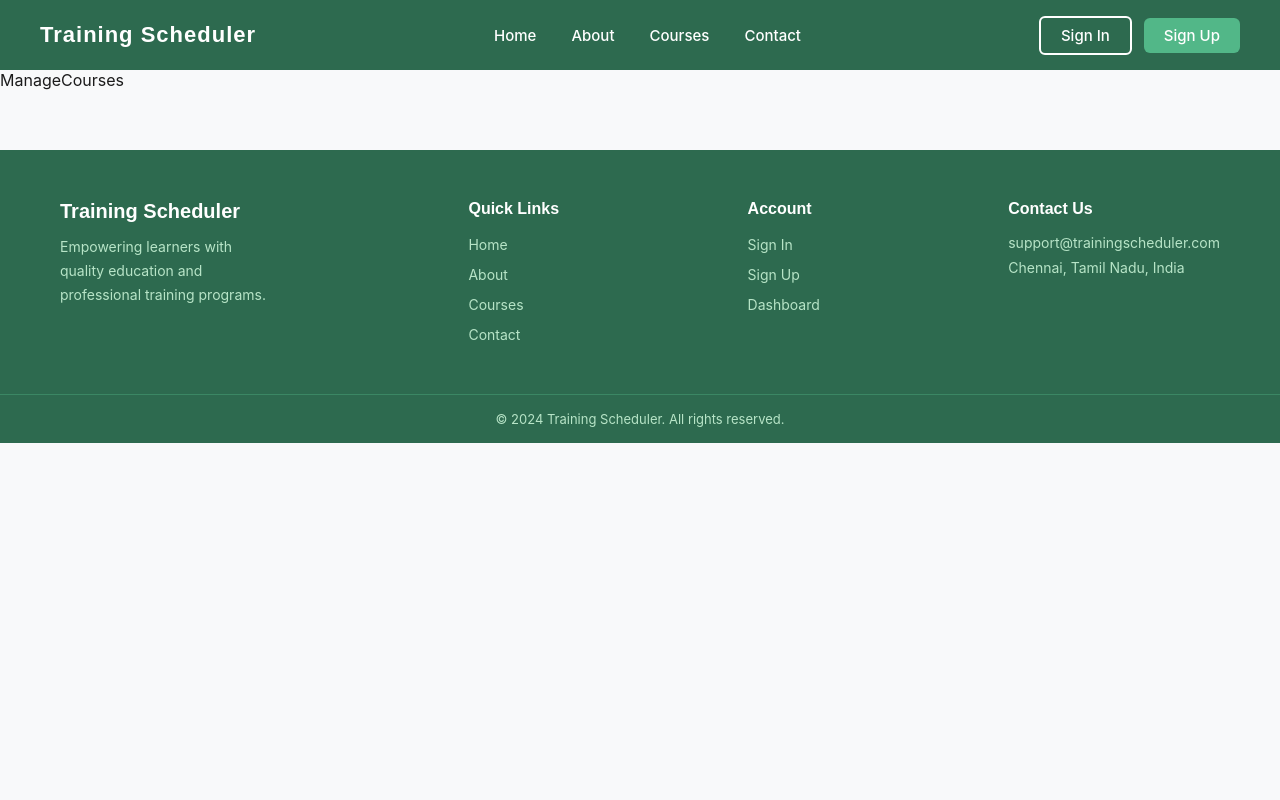
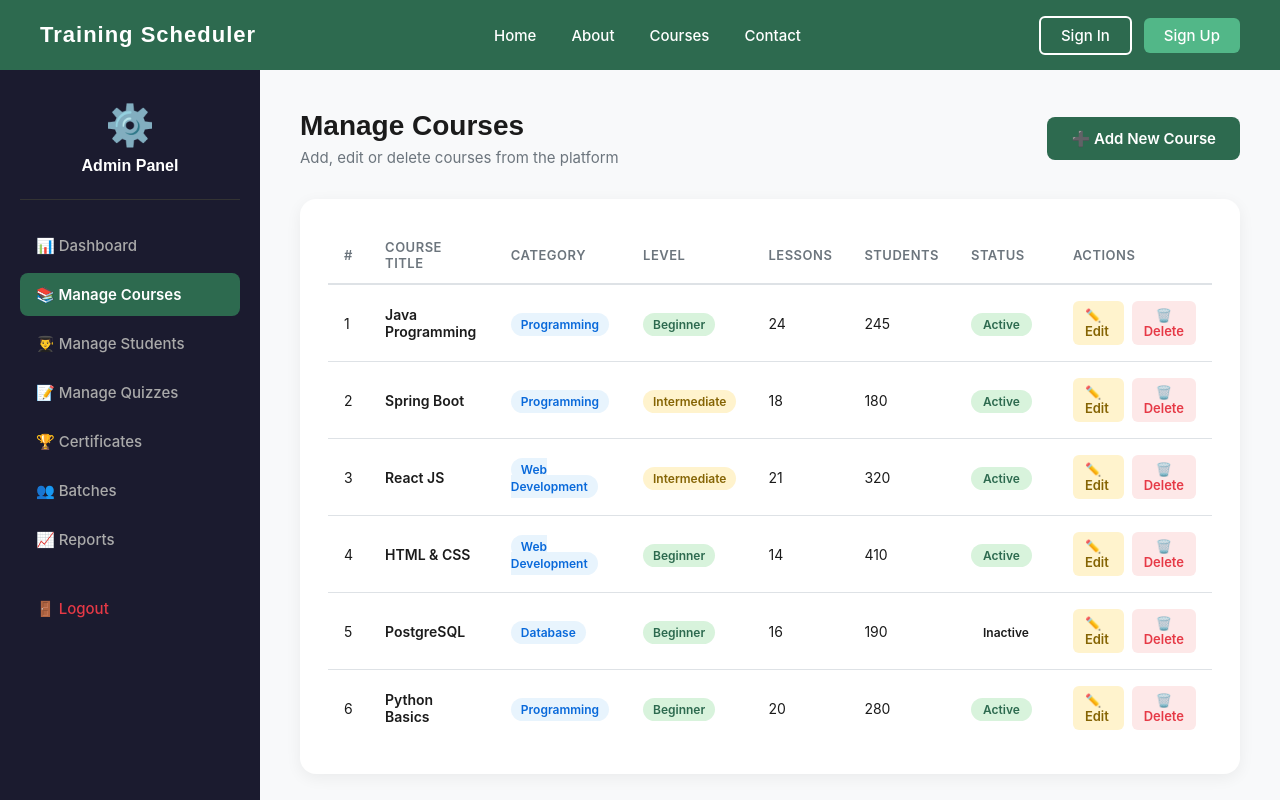
Before and after one commit to Harihp1906/training-scheduler, a React (Create React App) app: page /admin/courses in a window 1280 px wide. Shown: the top 800 px of the page. Built offline with nearby package versions, Linux system fonts and the light colour scheme.

Commit message:
Added Manage Courses page

```diff
--- a/src/pages/admin/ManageCourses.jsx
+++ b/src/pages/admin/ManageCourses.jsx
@@ -1,9 +1,112 @@
-import React from 'react'
+import { useState } from 'react';
+import { Link } from 'react-router-dom';
+import '../styles/admin/ManageCourses.css';
 
 const ManageCourses = () => {
+
+  const [courses, setCourses] = useState([
+    { id: 1, title: 'Java Programming', category: 'Programming', level: 'Beginner', lessons: 24, students: 245, status: 'Active' },
+    { id: 2, title: 'Spring Boot', category: 'Programming', level: 'Intermediate', lessons: 18, students: 180, status: 'Active' },
+    { id: 3, title: 'React JS', category: 'Web Development', level: 'Intermediate', lessons: 21, students: 320, status: 'Active' },
+    { id: 4, title: 'HTML & CSS', category: 'Web Development', level: 'Beginner', lessons: 14, students: 410, status: 'Active' },
+    { id: 5, title: 'PostgreSQL', category: 'Database', level: 'Beginner', lessons: 16, students: 190, status: 'Inactive' },
+    { id: 6, title: 'Python Basics', category: 'Programming', level: 'Beginner', lessons: 20, students: 280, status: 'Active' },
+  ]);
+
+  const handleDelete = (id) => {
+    if (window.confirm('Are you sure you want to delete this course?')) {
+      setCourses(courses.filter(course => course.id !== id));
+    }
+  };
+
   return (
-    <div>ManageCourses</div>
-  )
+    <div className="admin-page">
+
+      {/* Sidebar */}
+      <div className="admin-sidebar">
+        <div className="admin-sidebar-header">
+          <div className="admin-logo">⚙️</div>
+          <h3>Admin Panel</h3>
+        </div>
+        <nav className="sidebar-nav">
+          <Link to="/admin/dashboard" className="sidebar-link">📊 Dashboard</Link>
+          <Link to="/admin/courses" className="sidebar-link active">📚 Manage Courses</Link>
+          <Link to="/admin/students" className="sidebar-link">👨‍🎓 Manage Students</Link>
+          <Link to="/admin/quizzes" className="sidebar-link">📝 Manage Quizzes</Link>
+          <Link to="/admin/certificates" className="sidebar-link">🏆 Certificates</Link>
+          <Link to="/admin/batches" className="sidebar-link">👥 Batches</Link>
+          <Link to="/admin/reports" className="sidebar-link">📈 Reports</Link>
+          <Link to="/login" className="sidebar-link logout">🚪 Logout</Link>
+        </nav>
+      </div>
+
+      {/* Main Content */}
+      <div className="admin-main">
+
+        <div className="admin-welcome">
+          <div className="section-header">
+            <div>
+              <h1>Manage Courses</h1>
+              <p>Add, edit or delete courses from the platform</p>
+            </div>
+            <Link to="/admin/courses/create" className="btn-add-course">
+              ➕ Add New Course
+            </Link>
+          </div>
+        </div>
+
+        {/* Courses Table */}
+        <div className="admin-section">
+          <div className="admin-table-wrapper">
+            <table className="admin-table">
+              <thead>
+                <tr>
+                  <th>#</th>
+                  <th>Course Title</th>
+                  <th>Category</th>
+                  <th>Level</th>
+                  <th>Lessons</th>
+                  <th>Students</th>
+                  <th>Status</th>
+                  <th>Actions</th>
+                </tr>
+              </thead>
+              <tbody>
+                {courses.map((course, index) => (
+                  <tr key={course.id}>
+                    <td>{index + 1}</td>
+                    <td className="course-title-cell">{course.title}</td>
+                    <td>
+                      <span className="category-badge">{course.category}</span>
+                    </td>
+                    <td>
+                      <span className={`level-badge ${course.level.toLowerCase()}`}>
+                        {course.level}
+                      </span>
+                    </td>
+                    <td>{course.lessons}</td>
+                    <td>{course.students}</td>
+                    <td>
+                      <span className={`status-badge ${course.status.toLowerCase()}`}>
+                        {course.status}
+                      </span>
+                    </td>
+                    <td>
+                      <div className="action-buttons">
+                        <Link to={`/admin/courses/create`} className="btn-edit">✏️ Edit</Link>
+                        <button className="btn-delete" onClick={() => handleDelete(course.id)}>🗑️ Delete</button>
+                      </div>
+                    </td>
+                  </tr>
+                ))}
+              </tbody>
+            </table>
+          </div>
+        </div>
+
+      </div>
+    </div>
+  );
 }
 
-export default ManageCourses
+export default ManageCourses;
--- a/src/pages/styles/admin/ManageCourses.css
+++ b/src/pages/styles/admin/ManageCourses.css
@@ -0,0 +1,86 @@
+/* ==================== MANAGE COURSES PAGE ==================== */
+
+.btn-add-course {
+  background-color: var(--primary);
+  color: var(--white);
+  padding: 12px 24px;
+  border-radius: 8px;
+  font-size: 15px;
+  font-weight: 600;
+  transition: background-color 0.3s;
+  white-space: nowrap;
+}
+
+.btn-add-course:hover {
+  background-color: var(--primary-light);
+}
+
+.course-title-cell {
+  font-weight: 600;
+  color: var(--dark);
+}
+
+.category-badge {
+  background-color: #e8f4fd;
+  color: #0969da;
+  padding: 4px 10px;
+  border-radius: 50px;
+  font-size: 12px;
+  font-weight: 600;
+}
+
+.level-badge {
+  padding: 4px 10px;
+  border-radius: 50px;
+  font-size: 12px;
+  font-weight: 600;
+}
+
+.level-badge.beginner {
+  background-color: #d8f3dc;
+  color: var(--primary);
+}
+
+.level-badge.intermediate {
+  background-color: #fff3cd;
+  color: #856404;
+}
+
+.level-badge.advanced {
+  background-color: #fde8e8;
+  color: var(--error);
+}
+
+.action-buttons {
+  display: flex;
+  gap: 8px;
+}
+
+.btn-edit {
+  background-color: #fff3cd;
+  color: #856404;
+  padding: 6px 12px;
+  border-radius: 6px;
+  font-size: 13px;
+  font-weight: 600;
+  transition: background-color 0.3s;
+}
+
+.btn-edit:hover {
+  background-color: #ffeaa7;
+}
+
+.btn-delete {
+  background-color: #fde8e8;
+  color: var(--error);
+  padding: 6px 12px;
+  border-radius: 6px;
+  font-size: 13px;
+  font-weight: 600;
+  font-family: 'Inter', sans-serif;
+  transition: background-color 0.3s;
+}
+
+.btn-delete:hover {
+  background-color: #f5c6cb;
+}
```
